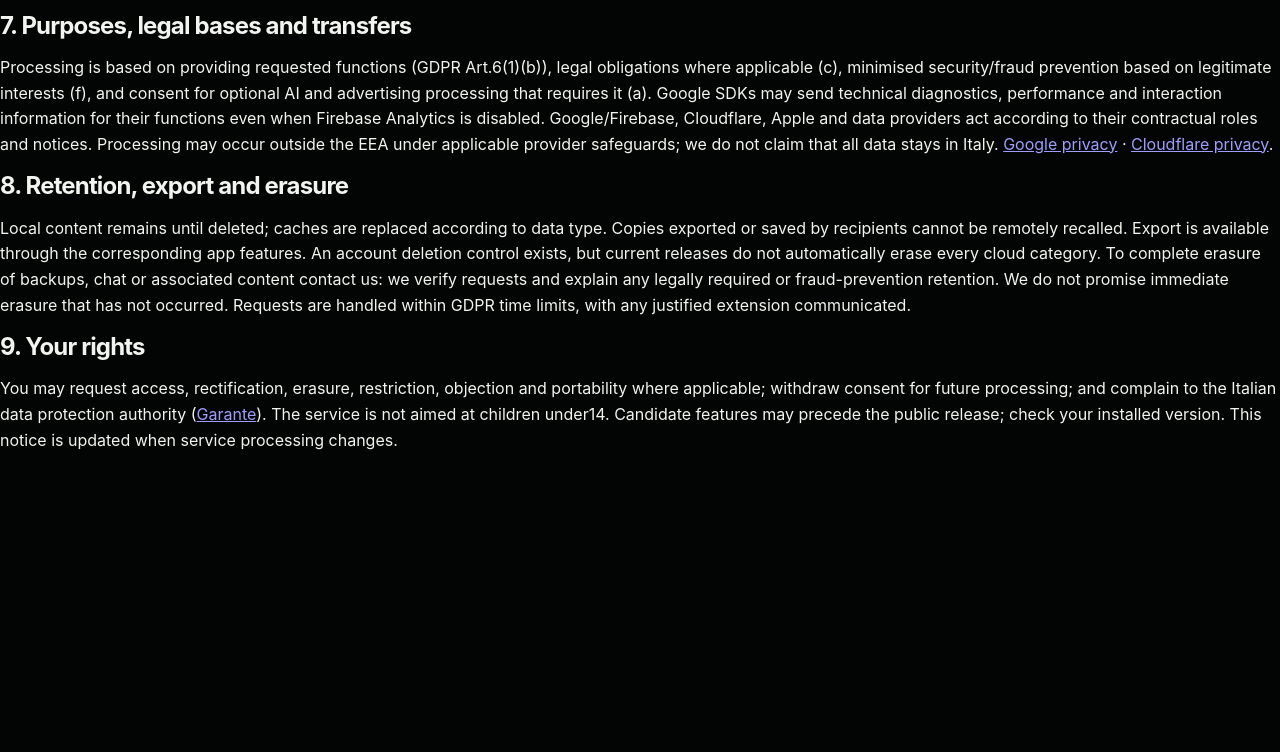
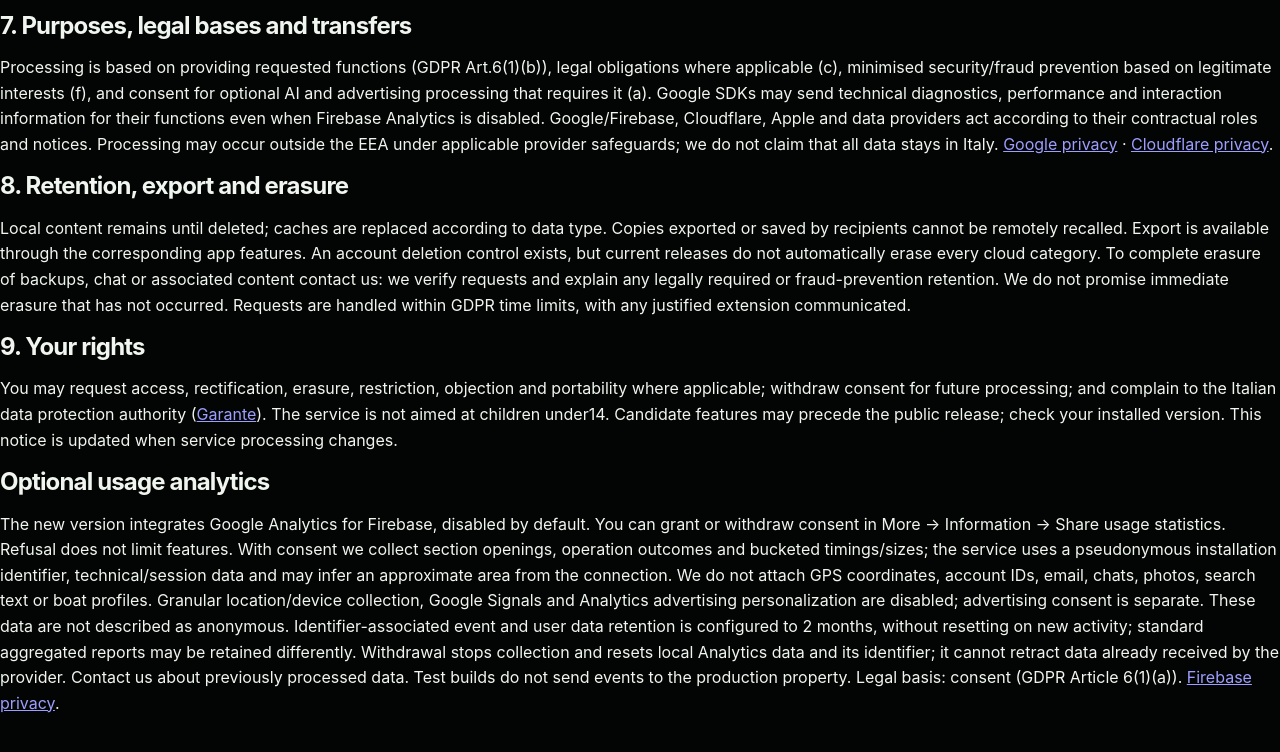
Before and after one commit to RDLFNC/nauteasy-site, a plain HTML site: page privacy-en.html in a window 1280 px wide. Shown: the part 1163-1915 px from the top of the page. Before the commit the page ends 1680 px from the top, so only its background shows below. Drawn offline with Linux system fonts and the light colour scheme.

Commit message:
Document optional consent-based usage analytics

```diff
--- a/privacy-en.html
+++ b/privacy-en.html
@@ -9,4 +9,5 @@
 <section><h2>7. Purposes, legal bases and transfers</h2><p>Processing is based on providing requested functions (GDPR Art.6(1)(b)), legal obligations where applicable (c), minimised security/fraud prevention based on legitimate interests (f), and consent for optional AI and advertising processing that requires it (a). Google SDKs may send technical diagnostics, performance and interaction information for their functions even when Firebase Analytics is disabled. Google/Firebase, Cloudflare, Apple and data providers act according to their contractual roles and notices. Processing may occur outside the EEA under applicable provider safeguards; we do not claim that all data stays in Italy. <a href="https://policies.google.com/privacy">Google privacy</a> · <a href="https://www.cloudflare.com/privacypolicy/">Cloudflare privacy</a>.</p></section>
 <section><h2>8. Retention, export and erasure</h2><p>Local content remains until deleted; caches are replaced according to data type. Copies exported or saved by recipients cannot be remotely recalled. Export is available through the corresponding app features. An account deletion control exists, but current releases do not automatically erase every cloud category. To complete erasure of backups, chat or associated content contact us: we verify requests and explain any legally required or fraud-prevention retention. We do not promise immediate erasure that has not occurred. Requests are handled within GDPR time limits, with any justified extension communicated.</p></section>
 <section><h2>9. Your rights</h2><p>You may request access, rectification, erasure, restriction, objection and portability where applicable; withdraw consent for future processing; and complain to the Italian data protection authority (<a href="https://www.garanteprivacy.it/">Garante</a>). The service is not aimed at children under14. Candidate features may precede the public release; check your installed version. This notice is updated when service processing changes.</p></section>
+<section><h2>Optional usage analytics</h2><p>The new version integrates Google Analytics for Firebase, disabled by default. You can grant or withdraw consent in More → Information → Share usage statistics. Refusal does not limit features. With consent we collect section openings, operation outcomes and bucketed timings/sizes; the service uses a pseudonymous installation identifier, technical/session data and may infer an approximate area from the connection. We do not attach GPS coordinates, account IDs, email, chats, photos, search text or boat profiles. Granular location/device collection, Google Signals and Analytics advertising personalization are disabled; advertising consent is separate. These data are not described as anonymous. Identifier-associated event and user data retention is configured to 2 months, without resetting on new activity; standard aggregated reports may be retained differently. Withdrawal stops collection and resets local Analytics data and its identifier; it cannot retract data already received by the provider. Contact us about previously processed data. Test builds do not send events to the production property. Legal basis: consent (GDPR Article 6(1)(a)). <a href="https://firebase.google.com/support/privacy">Firebase privacy</a>.</p></section>
 </main></body></html>
```
